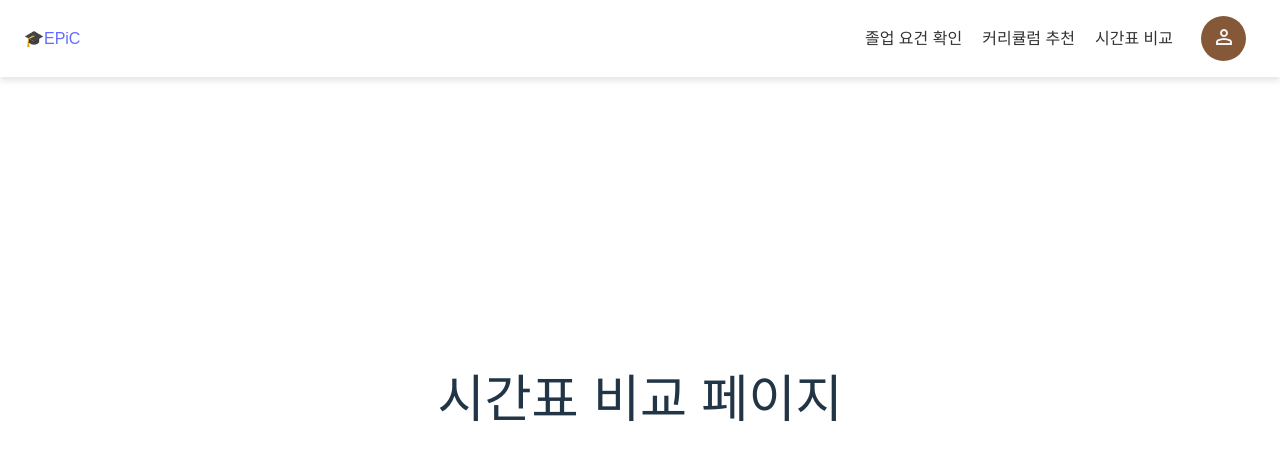
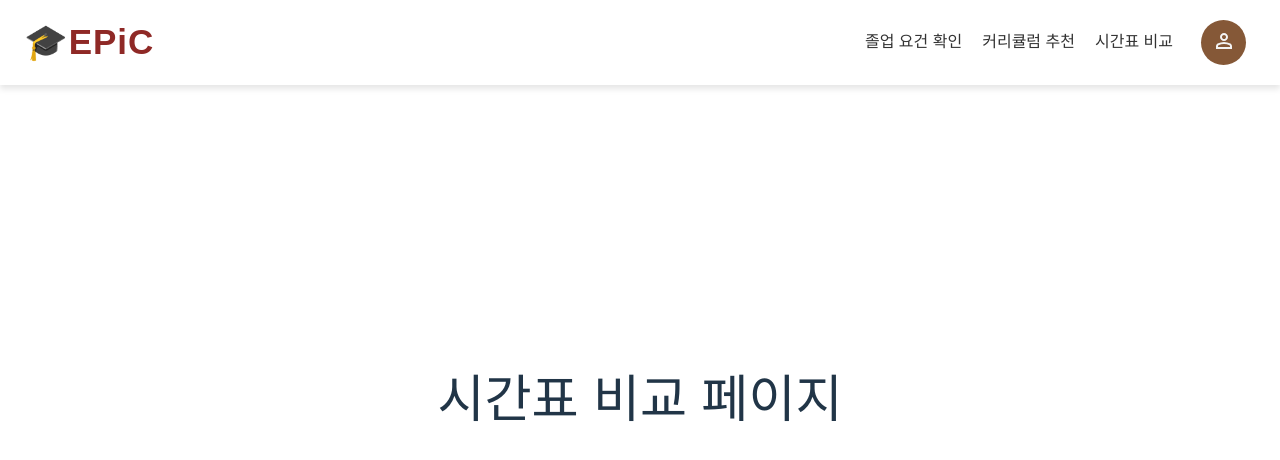
Before and after one commit to semothon/2025_TEAM_15_FE, a React app: page /timetable in a window 1280 px wide. Shown: the top 460 px of the page. Built offline with nearby package versions, Linux system fonts and the light colour scheme; the HTML template or start-up script is replaced by a standard one; a web font is replaced by a local one.

Commit message:
🐛 fix: #2 resolve issue in Header component

```diff
--- a/src/components/Header.jsx
+++ b/src/components/Header.jsx
@@ -12,7 +12,7 @@ const Header = () => {
   return (
     <header className="header-container">
       <div className="header-content">
-        <Logo />
+        <Logo className="app-name" />
 
         {/* top navigation */}
         <nav className="nav-links">
--- a/src/pages/Index.jsx
+++ b/src/pages/Index.jsx
@@ -5,6 +5,7 @@ import { motion } from 'framer-motion';
 import { useNavigate } from 'react-router-dom';
 import { ArrowRight, CheckCircle, BookOpen, Clock } from 'lucide-react';
 
+import Header from '../components/Header';
 import '../styles/index.css';
 import '@fontsource/Itim';
 import '@fontsource/Tillana/700.css';
@@ -57,6 +58,7 @@ const Index = () => {
 
   return (
     <div className="page-container">
+      <Header />
 
       <motion.div
         className="features-header"
```
